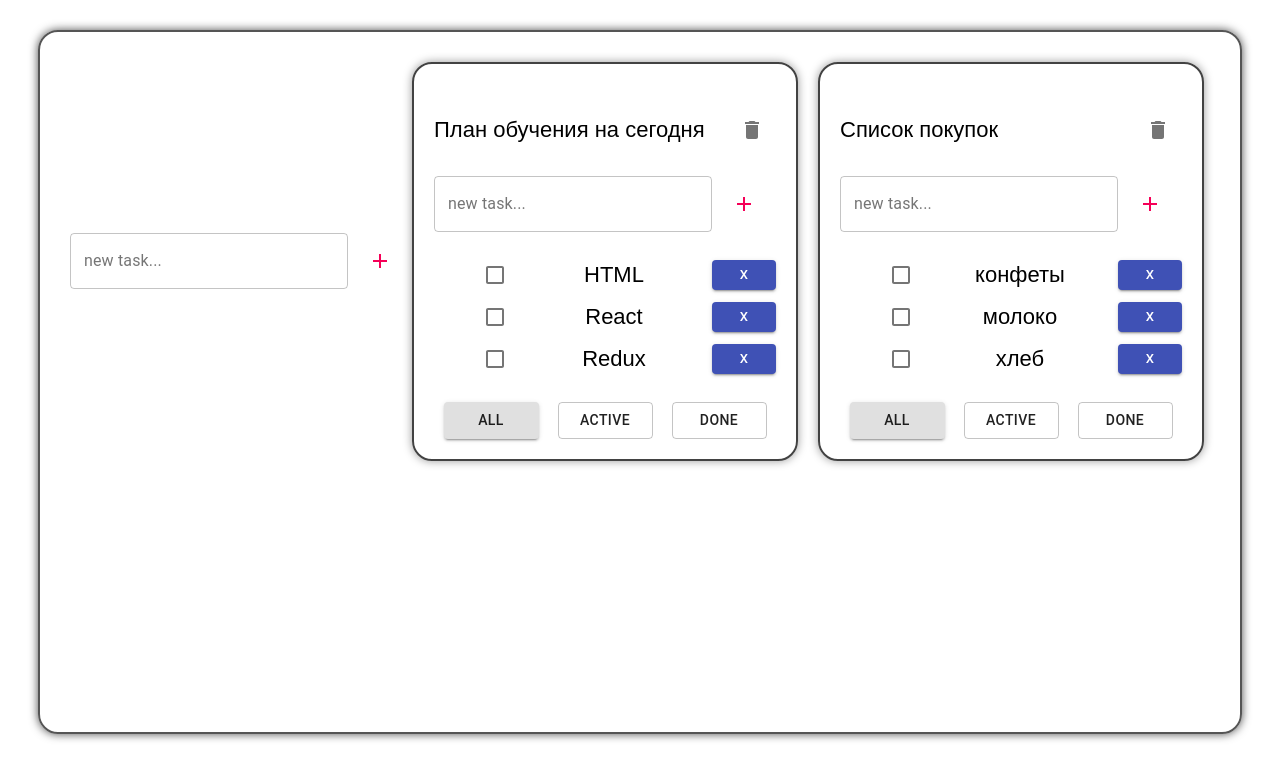
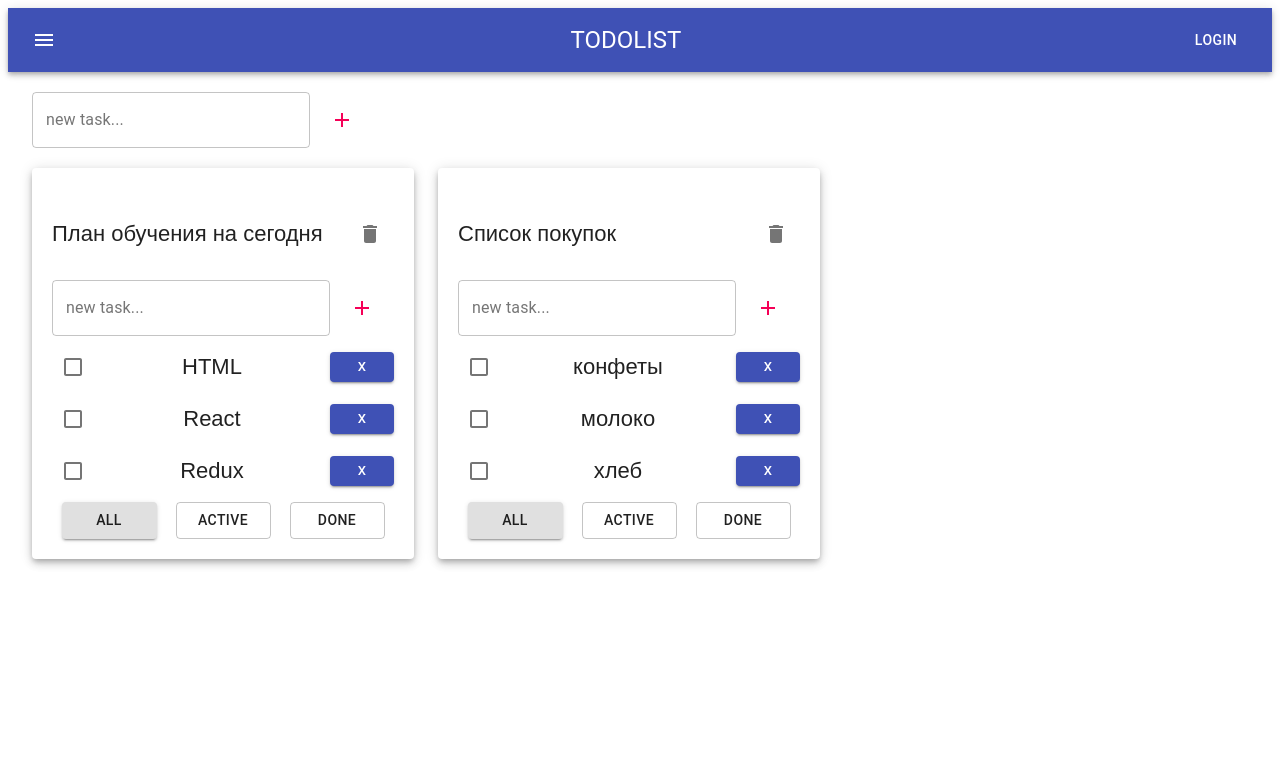
Before and after one commit to KamranBabaev/Social-network, a React (Create React App) app in the folder my-app/: page / in a window 1280 px wide. Shown: the top 780 px of the page. Built offline with nearby package versions, Linux system fonts and the light colour scheme.

Commit message:
7 part finish, add material UI, finish designe

```diff
--- a/my-app/src/App.css
+++ b/my-app/src/App.css
@@ -1,19 +1,10 @@
-.appWrapper {
+.header {
     display: flex;
-    font-size: 22px;
-    padding: 30px;
-    font-family: "Source Sans Pro", sans-serif;
+    align-items: center;
+    justify-content: space-between;
 }
 
-.error {
-    border: #cd0606 1px solid;
+.todolistItem:hover {
+    transform: translateY(-5px);
+    transition: 150ms ease-in-out;
 }
-
-.error-message {
-    color: #cd0606;
-    font-size: 12px;
-}
-
-.active-filter {
-    background-color: coral;
-}
--- a/my-app/src/App.tsx
+++ b/my-app/src/App.tsx
@@ -3,6 +3,8 @@ import './App.css';
 import {FilterValuesType, Todolist} from "./components/Todolist/Todolist";
 import {v1} from "uuid";
 import {AddItemForm} from "./components/AddItemForm/AddItemForm";
+import {AppBar, Backdrop, Button, Container, Grid, IconButton, Paper, Toolbar, Typography} from "@material-ui/core";
+import {Menu} from "@material-ui/icons";
 
 export type TaskType = {
     id: string
@@ -105,9 +107,26 @@ const App = () => {
 
     return (
         <div className='appWrapper'>
+            <AppBar position="static">
+                <Toolbar className='header'>
+                    <IconButton edge="start" color="inherit" aria-label="меню">
+                        <Menu/>
+                    </IconButton>
 
+                    <Typography variant="h5">
+                        TODOLIST
+                    </Typography>
+
+                    <Button color="inherit">LOGIN</Button>
+                </Toolbar>
+            </AppBar>
+
+            <Container fixed>
+                <Grid container style={{padding: '20px 0'}}>
                     <AddItemForm addItem={addTodolist}/>
+                </Grid>
 
+                <Grid container spacing={3}>
                     {
                         todolists.map(tl => {
 
@@ -119,7 +138,9 @@ const App = () => {
                                 tasksForTodolist = tasksForTodolist.filter(t => t.isDone)
                             }
 
-                    return <Todolist key={tl.id}
+                            return <Grid item>
+                                <Paper elevation={5} style={{padding: '20px'}}>
+                                    <Todolist key={tl.id}
                                               id={tl.id}
                                               tasks={tasksForTodolist}
                                               title={tl.title}
@@ -132,8 +153,13 @@ const App = () => {
                                               changeTaskTitle={changeTaskTitle}
                                               changeTodolistTitle={changeTodolistTitle}
                                     />
+                                </Paper>
+                            </Grid>
                         })
                     }
+                </Grid>
+
+            </Container>
 
         </div>
     )
--- a/my-app/src/components/AddItemForm/AddItemForm.tsx
+++ b/my-app/src/components/AddItemForm/AddItemForm.tsx
@@ -32,7 +32,7 @@ export function AddItemForm(props: AddItemFormPropsType) {
         setNewTaskTitle(text)
     }
 
-    let [error, setError] = useState<string | null>(null)
+    const [error, setError] = useState<string | null>(null)
 
     return <div className={styles.itemForm}>
         <TextField value={newTaskTitle}
@@ -41,11 +41,12 @@ export function AddItemForm(props: AddItemFormPropsType) {
                    label="new task..."
                    variant="outlined"
                    error={!!error}
+                   helperText={error}
+                   color="secondary"
         />
         <Button size="large"
                 onClick={onClickAddTask}
                 color="secondary"><AddIcon color="secondary"/></Button>
-        {error ? <div className='error-message'>{error}</div> : ''}
     </div>
 
 }
--- a/my-app/src/components/EditableSpan/EditableSpan.tsx
+++ b/my-app/src/components/EditableSpan/EditableSpan.tsx
@@ -26,6 +26,6 @@ export function EditableSpan(props: EditableSpanPropsType) {
     }
 
     return editMode
-        ? <TextField value={value} onBlur={onActiveVewMode} onChange={onChangeValue} autoFocus/>
+        ? <TextField multiline value={value} onBlur={onActiveVewMode} onChange={onChangeValue} autoFocus/>
         : <span onDoubleClick={onActiveEditMode}>{props.title}</span>
 }
--- a/my-app/src/components/Todolist/Todolist.module.css
+++ b/my-app/src/components/Todolist/Todolist.module.css
@@ -1,29 +1,8 @@
-li {
-    list-style-type: none;
-    display: flex;
-    align-items: center;
-    justify-content: space-between;
-}
-
-.todolists {
-    width: 350px;
-    border: 2px solid #424242;
-    border-radius: 20px;
-    margin-right: 20px;
-    padding: 20px;
-    transition: 150ms ease-in-out;
-    box-shadow: 0 0 10px rgba(0, 0, 0, 0.4);
-}
-
-.todolists:hover {
-    transform: translateY(-5px);
-    transition: 150ms ease-in-out;
-}
-
 .tasksBlock {
     display: flex;
     justify-content: space-between;
     align-items: center;
+    margin-top: 10px;
 }
 
 .todolists p {
@@ -33,6 +12,7 @@ li {
 }
 
 .filterBTN {
+    margin-top: 10px;
     display: flex;
     justify-content: space-around;
 }
--- a/my-app/src/components/Todolist/Todolist.tsx
+++ b/my-app/src/components/Todolist/Todolist.tsx
@@ -48,7 +48,7 @@ export function Todolist(props: TodolistPropsType) {
                 props.changeTaskTitle(t.id, value, props.id)
             }
 
-            return <li key={t.id} className={styles.tasksBlock}>
+            return <div key={t.id} className={styles.tasksBlock}>
                 <Checkbox onChange={onChangeStatusHandler}
                           checked={t.isDone}
                 />
@@ -59,7 +59,7 @@ export function Todolist(props: TodolistPropsType) {
                         variant="contained"
                         color="primary"
                         size="small">x</Button>
-            </li>
+            </div>
         })
 
     return (
@@ -71,9 +71,9 @@ export function Todolist(props: TodolistPropsType) {
 
             <AddItemForm addItem={addTask}/>
 
-            <ul>
+            <div>
                 {tasksElements}
-            </ul>
+            </div>
 
             <div className={styles.filterBTN}>
                 <Button onClick={onClickAll}
--- a/my-app/src/index.css
+++ b/my-app/src/index.css
@@ -1,8 +1,4 @@
 body {
-    width: 1200px;
-    min-height: 700px;
-    margin: 30px auto;
-    border: 2px solid #555555;
-    border-radius: 20px;
-    box-shadow: 0 0 10px rgba(0,0,0,0.7);
+    font-size: 22px;
+    font-family: "Source Sans Pro", sans-serif;
 }
```
Lines whose indentation alone changed are shown as unchanged.
